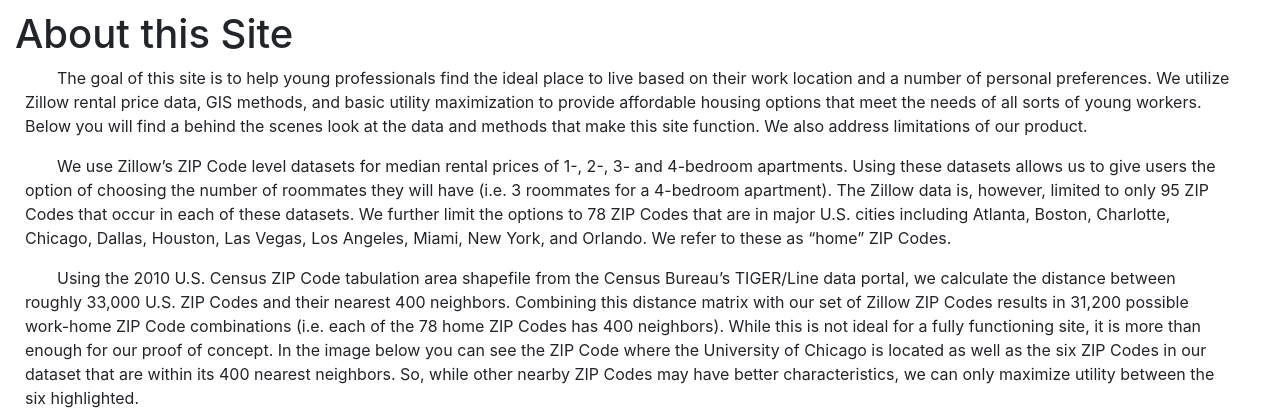
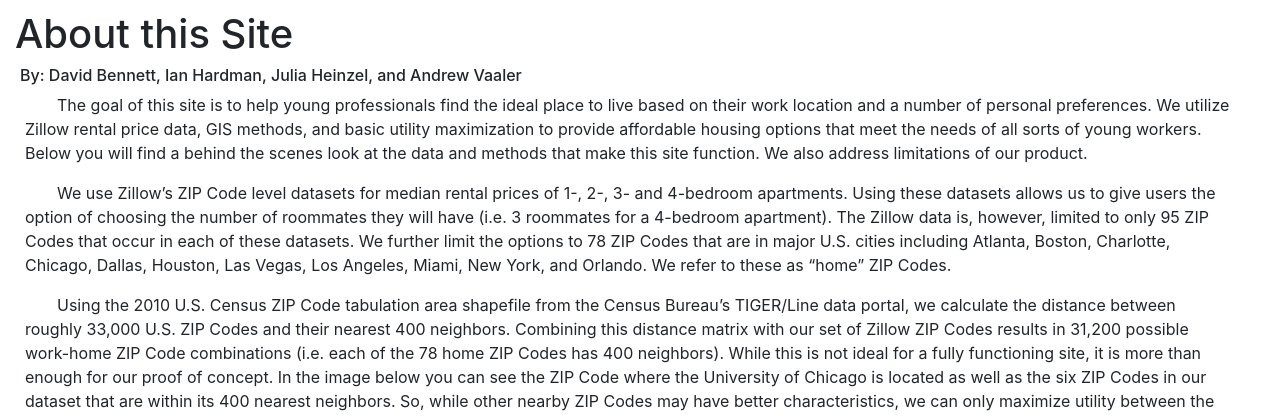
Before and after one commit to DavidBennett019/MMMFinalProject, a Django app: page / in a window 1280 px wide. Shown: the top 416 px of the page. Run offline with Django 3.2, Linux system fonts and the light colour scheme; some libraries are stand-ins or nearby versions.

Commit message:
added names

```diff
--- a/housingredirect/templates/about.html
+++ b/housingredirect/templates/about.html
@@ -23,8 +23,13 @@
         padding-left: 10px;
     }
 
+    h6 {
+        padding-left: 20px;
+    }
+
 </style>
 <h1>About this Site</h1>
+<h6>By: David Bennett, Ian Hardman, Julia Heinzel, and Andrew Vaaler</h6>
 <p class="text-left">The goal of this site is to help young professionals find the ideal place to live based on their work location and a number of personal preferences. We utilize Zillow rental price data, GIS methods, and basic utility maximization to provide affordable housing options that meet the needs of all sorts of young workers. Below you will find a behind the scenes look at the data and methods that make this site function. We also address limitations of our product.
 </p>
 <p class="text-left">
@@ -64,5 +69,4 @@ We match all of the “home” ZIP Codes to data from the American Community Sur
 </ol>
 <a href="{% url 'housingredirect:form' %}">Click Here to Use the Tool</a>
 <p>*- It is assumed that if you select walking as your method of transportation, the limit of how far this will be from your office will be 1.5 miles (or closest zip code) and if you select biking as your method of transportation, the limit will be 5 miles (or closest zip code)</p>
-
 {% endblock %}
```
Also changed, not shown: housingredirect/templates/mappic.png (added).
